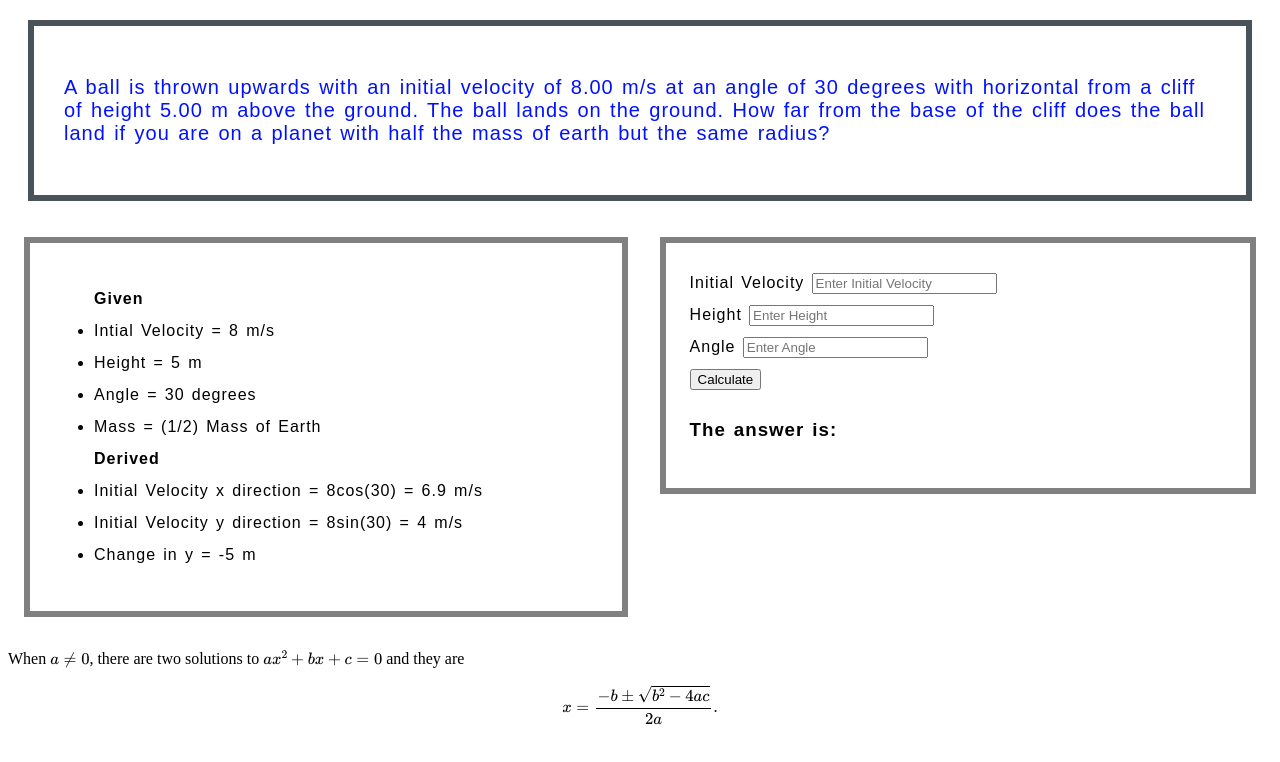
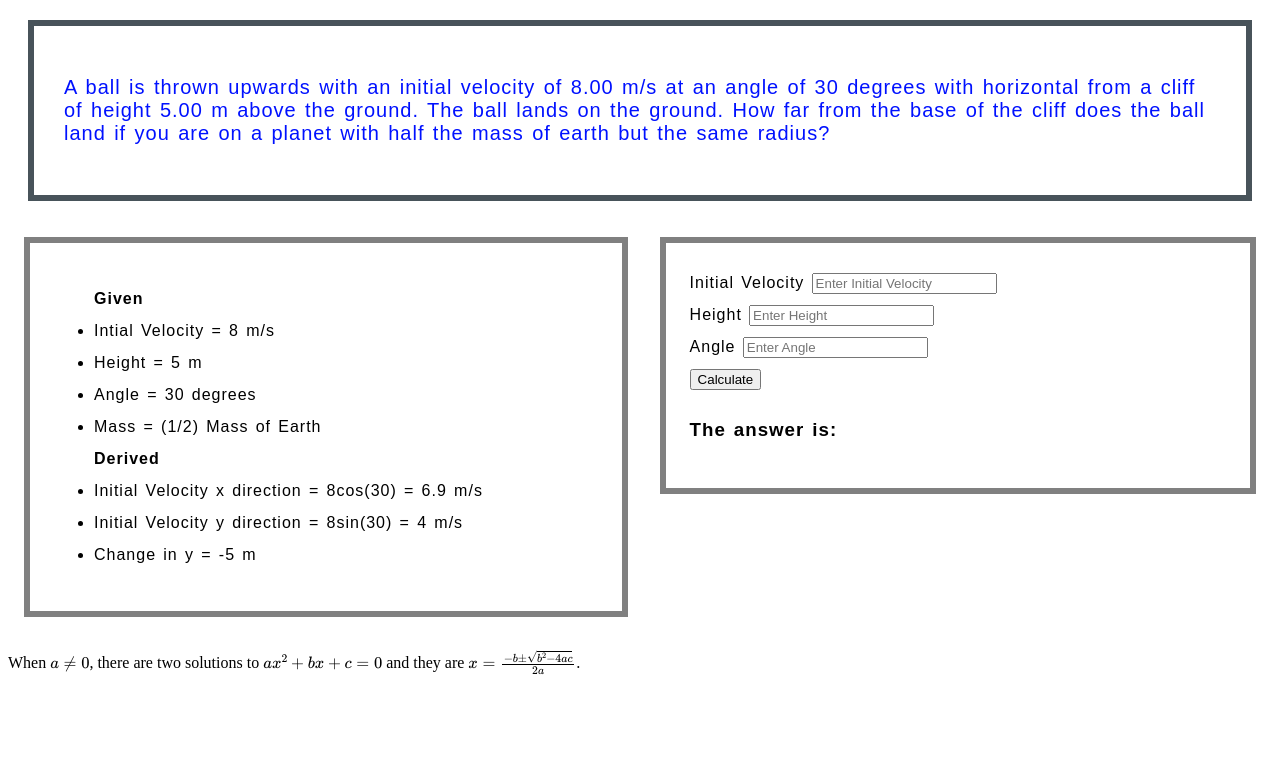
Before and after one commit to nourali999/JavaScript-HTML5-Physics-Project, a plain HTML site: page index.html in a window 1280 px wide. Drawn offline with nearby package versions, Linux system fonts and the light colour scheme; some packages are replaced by stand-ins of ours.

Commit message:
one line

```diff
--- a/index.html
+++ b/index.html
@@ -80,11 +80,11 @@
 
 
 
-    <div id="output">
+    <div id="container-output">
 
         <p>
             When $a \ne 0$, there are two solutions to \(ax^2 + bx + c = 0\) and they are
-            $$x = {-b \pm \sqrt{b^2-4ac} \over 2a}.$$
+            $x = {-b \pm \sqrt{b^2-4ac} \over 2a}.$
         </p>
 
     </div>
```
